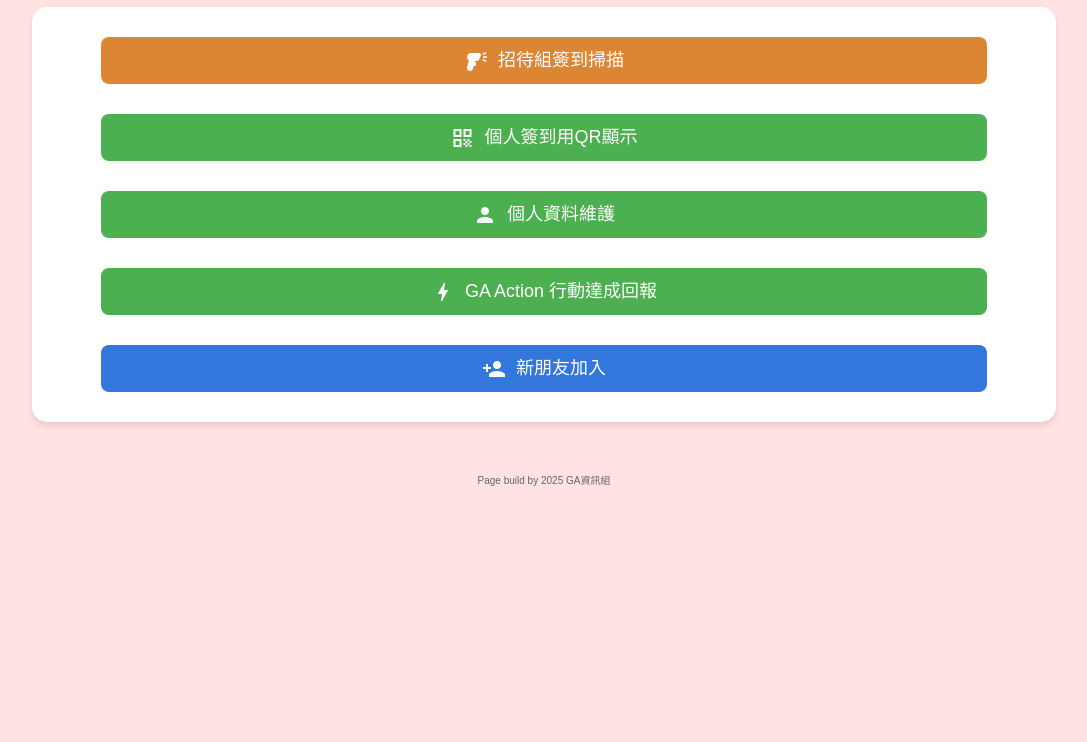
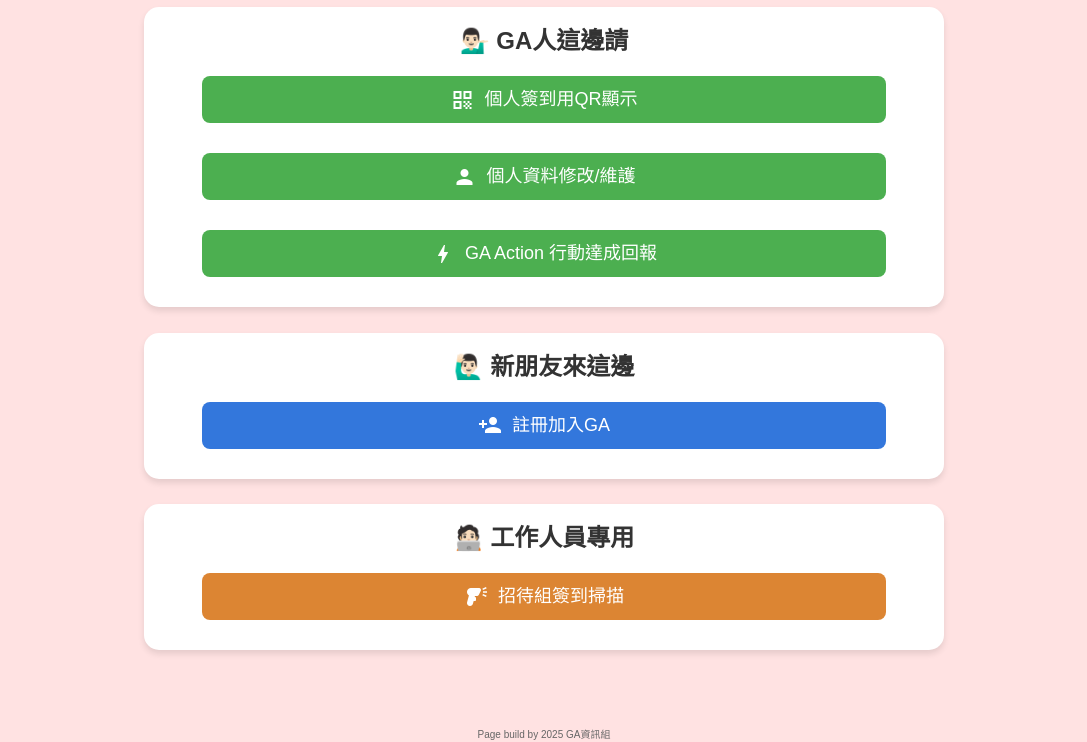
Before and after one commit to calebweixun/GAMRM, a plain HTML site: page index.html in a window 1280 px wide. Shown: the part 117-859 px from the top of the page, without its empty margins (96-1183 px from the left). Before the commit the page ends 800 px from the top, so only its background shows below. Drawn offline with Linux system fonts and the light colour scheme.

Commit message:
index layout update

```diff
--- a/css/userProfileEdit.css
+++ b/css/userProfileEdit.css
@@ -18,11 +18,12 @@ body {
 
 .container {
   width: 80%;
-  /* max-width: 400px; */
+  max-width: 800px;
   background-color: white;
   border-radius: 15px;
   box-shadow: 0px 4px 6px rgba(0, 0, 0, 0.1);
   text-align: center;
+  margin-bottom: 2%;
 }
 
 h2 {
--- a/index.html
+++ b/index.html
@@ -1,12 +1,12 @@
 <!DOCTYPE html>
 <html lang="zh-Hant">
   <head>
-    <base href="/GAMRM/" />
+    <base href="/" />
     <!-- This is the base URL for the relative path -->
     <meta charset="UTF-8" />
     <meta name="viewport" content="width=device-width, initial-scale=1.0" />
     <link rel="icon" href="img/favicon.png" type="image/png" />
-    <title>GAMRM:週四實體聚會簽到系統</title>
+    <title>Global Act 資訊入口</title>
     <link rel="stylesheet" href="css/reset.css" />
     <link rel="stylesheet" href="css/index.css" />
     <link rel="stylesheet" href="css/userQRScan.css" />
@@ -23,18 +23,12 @@
       </div>
     </header>
     <div class="container">
-      <button
-        class="button"
-        onclick="location.href='verifyQRScan'"
-        style="background-color: #dc8533"
-      >
-        <i class="material-icons">barcode_reader</i> 招待組簽到掃描
-      </button>
+      <h2>💁🏻‍♂️ GA人這邊請</h2>
       <button class="button" onclick="location.href='userQRshow'">
         <i class="material-icons">qr_code</i> 個人簽到用QR顯示
       </button>
       <button class="button" onclick="location.href='userProfileEdit'">
-        <i class="material-icons">person</i> 個人資料維護
+        <i class="material-icons">person</i> 個人資料修改/維護
       </button>
       <button
         class="button"
@@ -42,14 +36,28 @@
       >
         <i class="material-icons">bolt</i> GA Action 行動達成回報
       </button>
+    </div>
+    <div class="container">
+      <h2>🙋🏻‍♂️ 新朋友來這邊</h2>
       <button
         class="button"
         onclick="location.href='userCreate'"
         style="background-color: #3377dc"
       >
-        <i class="material-icons">person_add</i> 新朋友加入
+        <i class="material-icons">person_add</i> 註冊加入GA
       </button>
     </div>
+    <div class="container">
+      <h2>🧑🏻‍💻 工作人員專用</h2>
+      <button
+        class="button"
+        onclick="loc🙋‍♀️ation.href='verifyQRScan'"
+        style="background-color: #dc8533"
+      >
+        <i class="material-icons">barcode_reader</i> 招待組簽到掃描
+      </button>
+    </div>
+
     <footer>
       <br />
       <div class="copyright">
```
